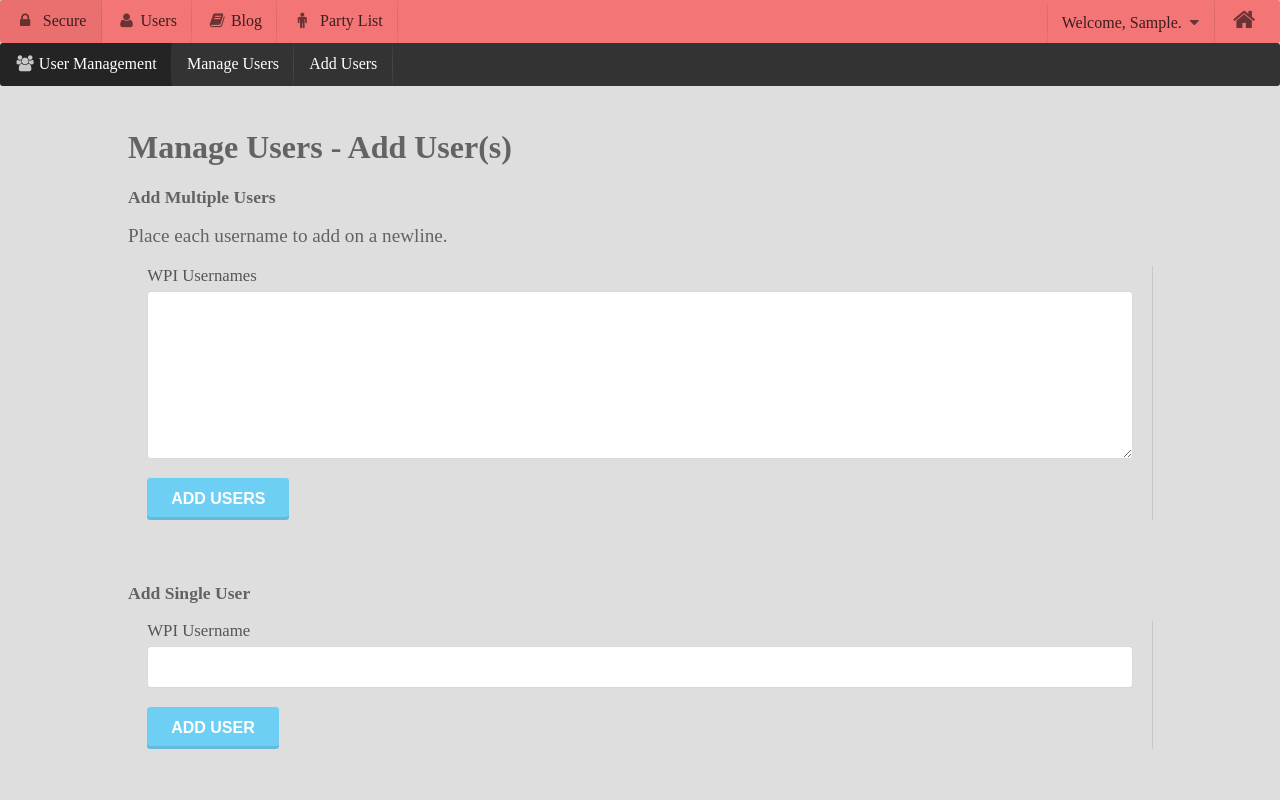
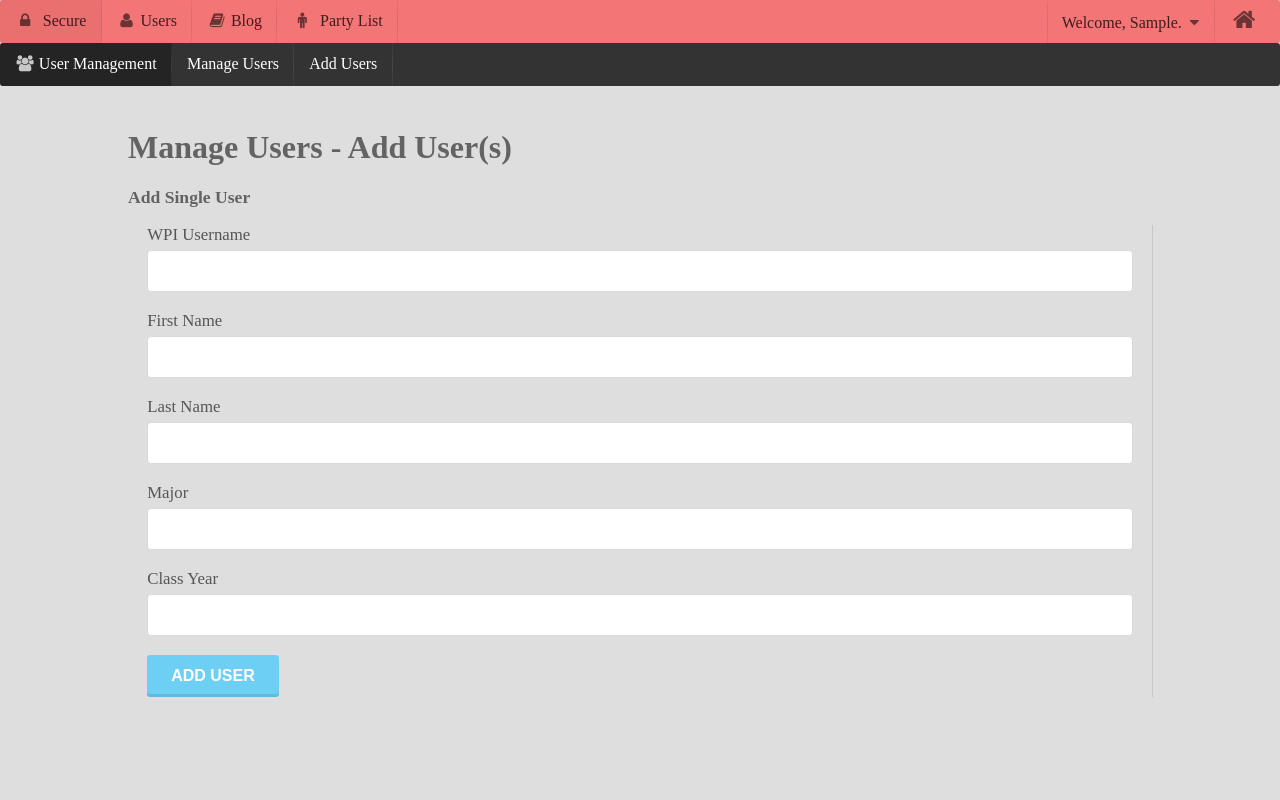
Before and after one commit to westleyrussell/SPGammaIota, a Django app: page /secure/users/add/ in a window 1280 px wide. Run offline with Django 3.2, Linux system fonts and the light colour scheme; the visitor is signed in with stand-in values (Sample User, id 1); parts of the project's set-up code (start-up, migrations or seed data) failed here and were passed over; some libraries are stand-ins or nearby versions.

Commit message:
Made stuff work with website

```diff
--- a/SigmaPi/PartyList/api.py
+++ b/SigmaPi/PartyList/api.py
@@ -14,7 +14,6 @@ import json
 def userCanEdit(user=None,pg=None):
 	"""return true if the given user can edit the party guest making this function
 	allows us to add more cases in which a type of user can edit a guest"""
-	print pg.addedBy, user
 	if pg.addedBy == user:
 		return True
 
--- a/SigmaPi/UserInfo/models.py
+++ b/SigmaPi/UserInfo/models.py
@@ -16,7 +16,7 @@ class UserInfo(models.Model):
 
 	user = models.OneToOneField(User)
 	picture = models.FileField(upload_to=filepath, null=True)
-	phoneNumber = models.PositiveIntegerField(default=5555555555)
+	phoneNumber = models.CharField(default="555-555-5555", max_length=100)
 	graduationYear = models.PositiveIntegerField(default=2015)
 	classYear = models.CharField(default="Lambda", max_length=20)
 	major = models.CharField(max_length=100, blank=True)
--- a/SigmaPi/UserInfo/templates/secure/add_users.html
+++ b/SigmaPi/UserInfo/templates/secure/add_users.html
@@ -9,7 +9,7 @@
 			<p>{{ msg }}</p>
 			{% endfor %}
 		</div>
-		{% endif %}
+		{% endif %}<!--
 		<h4 class="ui header">Add Multiple Users</h4>
 		<p>Place each username to add on a newline.</p>
 		<form enctype="multipart/form-data" method="post" action="{% url 'UserInfo.views.add_users' %}" class="ui error horizontal segment form">
@@ -23,7 +23,7 @@
 			</div>
 			<button type="submit" class="ui blue submit button">Add Users</button>
 		</form>
-	<br/><br/>
+	<br/><br/>-->
 		<h4 class="ui header">Add Single User</h4>
 		<form enctype="multipart/form-data" method="post" action="{% url 'UserInfo.views.add_users' %}" class="ui error horizontal segment form">
 			{% csrf_token %}
@@ -32,8 +32,32 @@
 		  		<div class="ui left labeled input">
 		  			<input type="text" id="id_username" name="username" maxlength="50" />
 		  		</div>
-		  		<input type="hidden" id="id_type" name="type" value="SINGLE"/>
 			</div>
+			<div class="field">
+		  		<label>First Name</label>
+		  		<div class="ui left labeled input">
+		  			<input type="text" id="id_firstname" name="firstname" maxlength="50" />
+		  		</div>
+			</div>
+			<div class="field">
+		  		<label>Last Name</label>
+		  		<div class="ui left labeled input">
+		  			<input type="text" id="id_lastname" name="lastname" maxlength="50" />
+		  		</div>
+			</div>
+			<div class="field">
+		  		<label>Major</label>
+		  		<div class="ui left labeled input">
+		  			<input type="text" id="id_major" name="major" maxlength="50" />
+		  		</div>
+			</div>
+			<div class="field">
+		  		<label>Class Year</label>
+		  		<div class="ui left labeled input">
+		  			<input type="text" id="id_class" name="class" maxlength="50" />
+		  		</div>
+			</div>
+		  	<input type="hidden" id="id_type" name="type" value="SINGLE"/>
 			<button type="submit" class="ui blue submit button">Add User</button>
 		</form>
 
--- a/SigmaPi/UserInfo/views.py
+++ b/SigmaPi/UserInfo/views.py
@@ -153,16 +153,24 @@ def add_users(request):
 
 		if add_type == "SINGLE":
 			to_add = strip_tags(request.POST['username'])
+			first_name = strip_tags(request.POST['firstname'])
+			last_name = strip_tags(request.POST['lastname'])
+			major = strip_tags(request.POST['major'])
+			year = strip_tags(request.POST['class'])
+
 			exists = User.objects.filter(username=to_add).count()
 			if exists:
 				context['message'].append("Username " + to_add + " is taken.")
 			else:
 				try:
-					utils.create_user(to_add)
+					utils.create_user(to_add, first_name, last_name, major, year)
 					context['message'].append("User " + to_add + " successfully added.")
 				except:
 					context['message'].append("Error adding " + to_add + ".")
+	return render(request, 'secure/add_users.html', context)
 
+"""
+Note: Not used currently because webscraping is not working outside WPI network
 		elif add_type == "MULTIPLE":
 			to_add = strip_tags(request.POST['usernames'])
 			to_add = to_add.split('\r\n')
@@ -180,9 +188,7 @@ def add_users(request):
 						context['message'].append("Error adding " + user + ".")
 
 			context['message'].append(str(added) + " users successfully added.")
-
-	return render(request, 'secure/add_users.html', context)
-
+"""
 @permission_required('UserInfo.manage_users', login_url='Secure.views.home')
 def manage_users(request):
 	"""
--- a/SigmaPi/static/css/pub_nav.css
+++ b/SigmaPi/static/css/pub_nav.css
@@ -6,7 +6,7 @@
 #banner-top {
   width:100%;
   height:100px;
-  background-image: url("../img/right_banner.png");
+  background-image: url("/static/img/right_banner.png");
   background-position: right top;
   background-attachment: fixed;
   background-size: inherit;
```
Also changed, not shown: SigmaPi/UserInfo/utils.py (+10 -13 lines), 1 other file.
